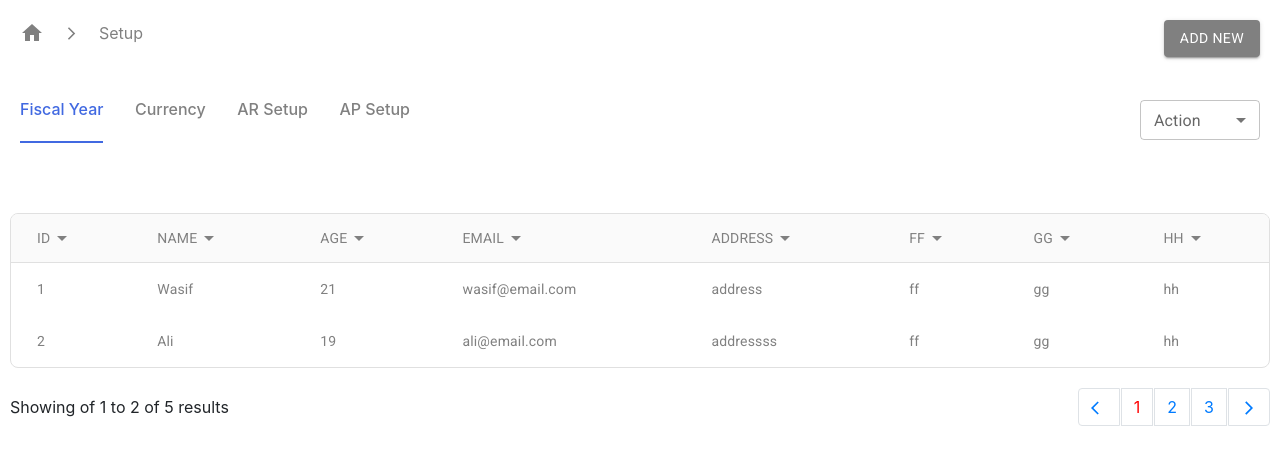
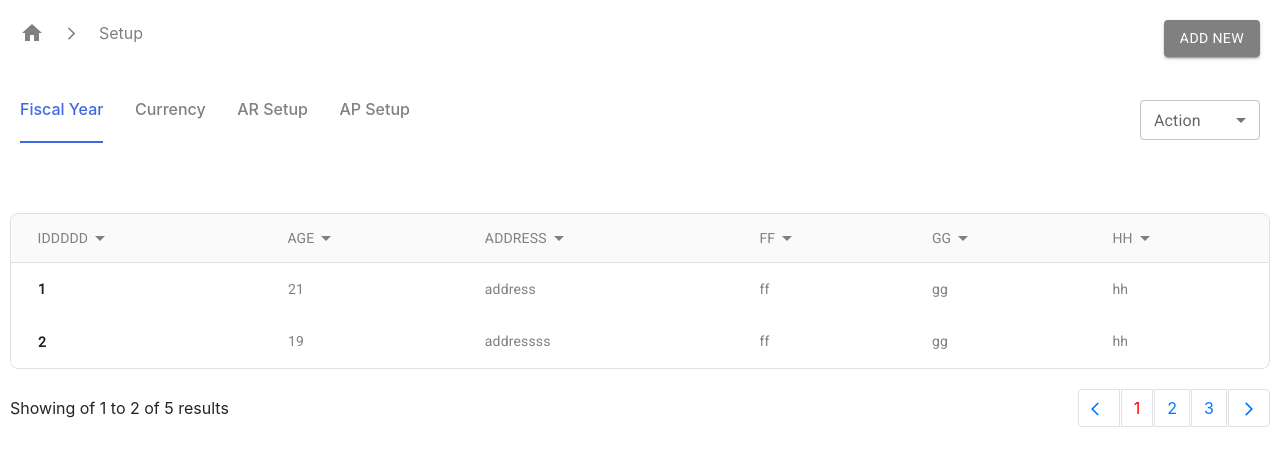
Before and after one commit to Manish-at-git/tekgrid-table, a React (Create React App) app: page / in a window 1280 px wide. Shown: the top 466 px of the page. Built offline with nearby package versions, Linux system fonts and the light colour scheme.

Commit message:
added multiple hide column functionality

```diff
--- a/src/Components/Table/Table.js
+++ b/src/Components/Table/Table.js
@@ -42,9 +42,10 @@ const useSortableData = (
 };
 
 export default function BasicTable(props) {
-  let hide;
+  let hide = [];
   let { black, icons } = props;
   const { items, requestSort } = useSortableData(props.data);
+  console.log(props.hide);
 
   const renderTableHeader = () => {
     let header = Object.keys(props.data[0]);
@@ -53,8 +54,9 @@ export default function BasicTable(props) {
       if (key === black) {
         black = index;
       }
-      if (key === props.hide) {
-        hide = index;
+      if (props.hide.includes(key)) {
+        hide.push(index);
+        console.log(hide);
       }
       let changedHeader;
       if (key === props.name) {
@@ -65,7 +67,7 @@ export default function BasicTable(props) {
           align="center"
           key={index}
           className="TableHeadCell"
-          id={`${key === props.hide ? "hide" : ""}`}
+          id={`${props.hide.includes(key) ? "hide" : ""}`}
         >
           {
             <div className="Cell">
@@ -105,7 +107,7 @@ export default function BasicTable(props) {
                               ? "TableDataCell"
                               : "TableDataCellBlack"
                           }
-                          id={`${index === hide ? "hide" : ""}`}
+                          id={`${hide.includes(index) ? "hide" : ""}`}
                         >
                           {value}
                         </TableCell>
--- a/src/Components/Tabs/Tabs.js
+++ b/src/Components/Tabs/Tabs.js
@@ -21,10 +21,10 @@ function Tabs(props) {
   const [posts, setPosts] = useState(students);
   const [currentPage, setCurrentPage] = useState(1);
   const [icons, setIcons] = useState([]);
-  const [hideCol, setHideCol] = useState("");
-  const [changedName, setChangedName] = useState("");
-  const [newName, setNewName] = useState("");
-  const [black, setBlack] = useState("");
+  const [hideCol, setHideCol] = useState(["name", "email"]);
+  const [changedName, setChangedName] = useState("id");
+  const [newName, setNewName] = useState("iddddd");
+  const [black, setBlack] = useState("id");
   const [postsPerPage] = useState(2);
 
   const setTab = (item) => {
@@ -36,7 +36,7 @@ function Tabs(props) {
     if (item === "Fiscal Year") {
       setPosts(FiscalYear);
       setIcons(["email"]);
-      setHideCol("name");
+      setHideCol(["name", "email"]);
       setBlack("id");
       setChangedName("id");
       setNewName("iddddd");
@@ -45,7 +45,7 @@ function Tabs(props) {
     if (item === "Currency") {
       setPosts(Currency);
       setIcons(["aa"]);
-      setHideCol("cc");
+      setHideCol(["cc", "ff"]);
       setBlack("dd");
       setChangedName("dd");
       setNewName("ddddd");
@@ -54,7 +54,7 @@ function Tabs(props) {
     if (item === "AR Setup") {
       setPosts(ARSetup);
       setIcons(["id"]);
-      setHideCol("email");
+      setHideCol(["name", "email"]);
       setBlack("id");
       setChangedName("name");
       setNewName("nameeee");
```
